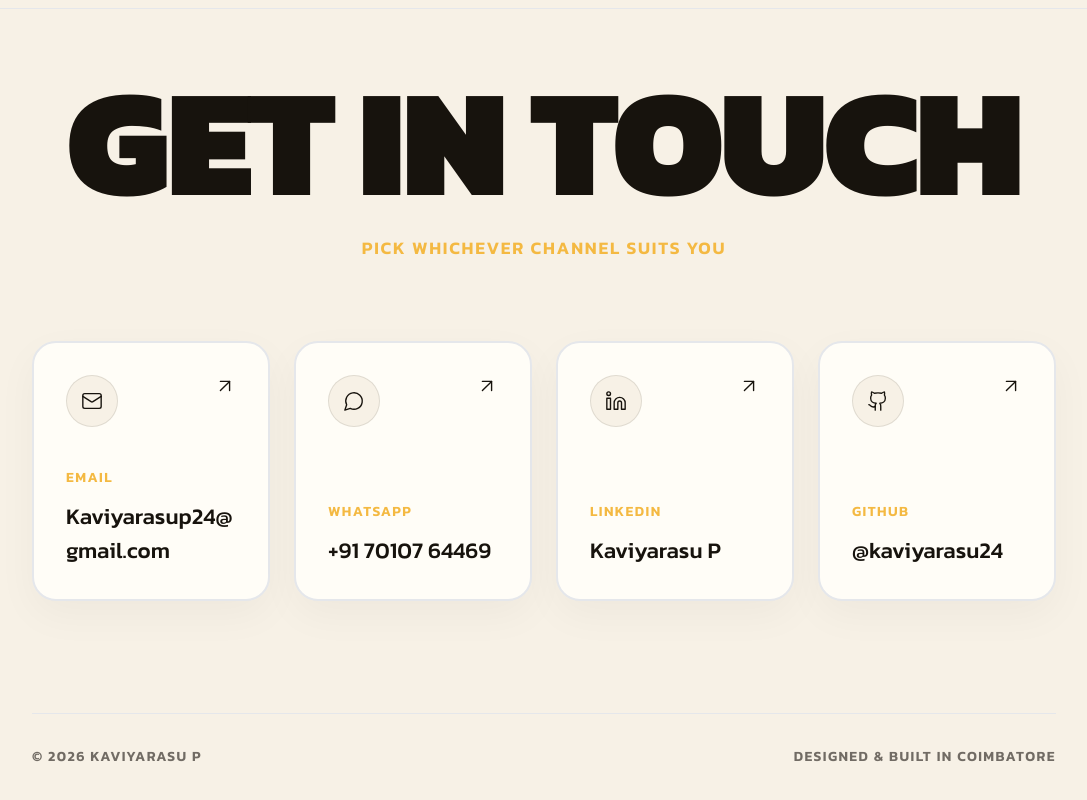
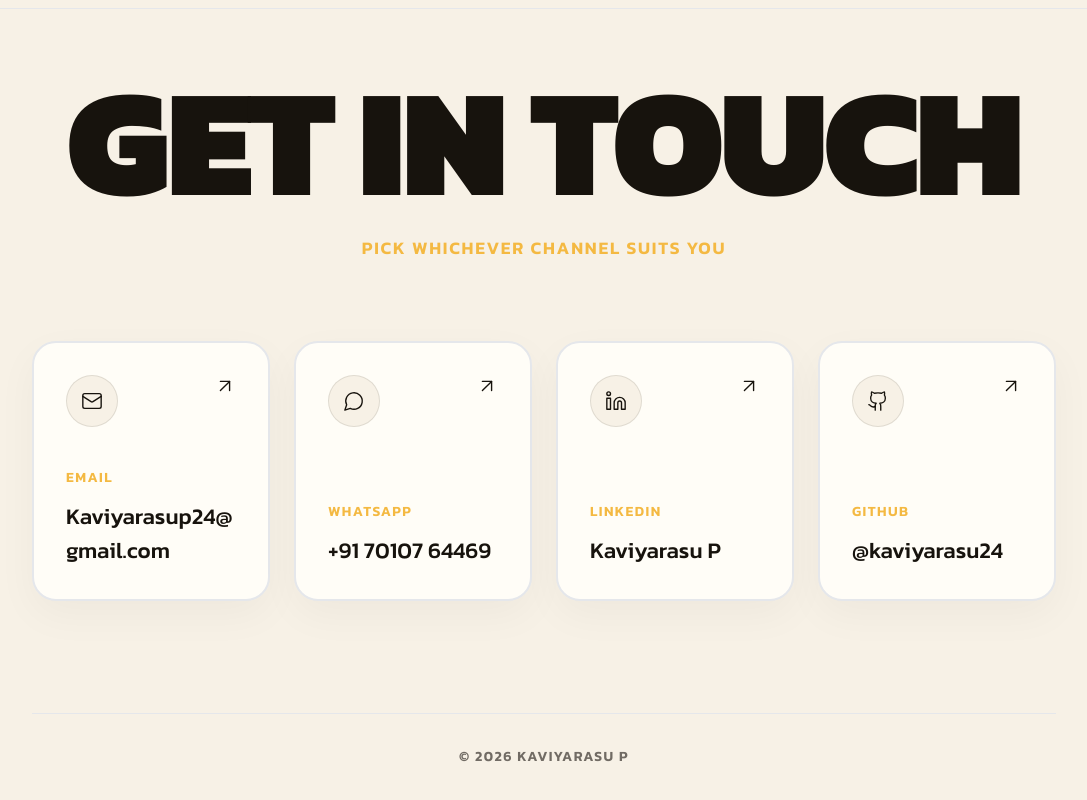
Before and after one commit to Kaviyarasu24/potfolio_kaviyarasu_p, a React (Vite) app: page / in a window 1280 px wide. Shown: the part 10441-11241 px from the top of the page, without its empty margins (96-1183 px from the left). Built offline with nearby package versions, Linux system fonts and the light colour scheme.

Commit message:
remove Coimbatore designed and built signature from footer

```diff
--- a/src/components/ContactSection.tsx
+++ b/src/components/ContactSection.tsx
@@ -130,18 +130,12 @@ const ContactSection = () => {
 
       {/* Footer line */}
       <FadeIn delay={0.4} y={20}>
-        <div className="mx-auto mt-20 flex max-w-5xl flex-col items-center gap-3 border-t border-theme-border/60 pt-8 text-center sm:mt-24 sm:flex-row sm:justify-between md:mt-28">
+        <div className="mx-auto mt-20 flex max-w-5xl flex-col items-center border-t border-theme-border/60 pt-8 text-center sm:mt-24 md:mt-28">
           <span
             className="font-semibold uppercase tracking-widest text-theme-muted"
             style={{ fontSize: 'clamp(0.7rem, 1.1vw, 0.9rem)' }}
           >
             © 2026 Kaviyarasu P
-          </span>
-          <span
-            className="font-semibold uppercase tracking-widest text-theme-muted"
-            style={{ fontSize: 'clamp(0.7rem, 1.1vw, 0.9rem)' }}
-          >
-            Designed & built in Coimbatore
           </span>
         </div>
       </FadeIn>
```
